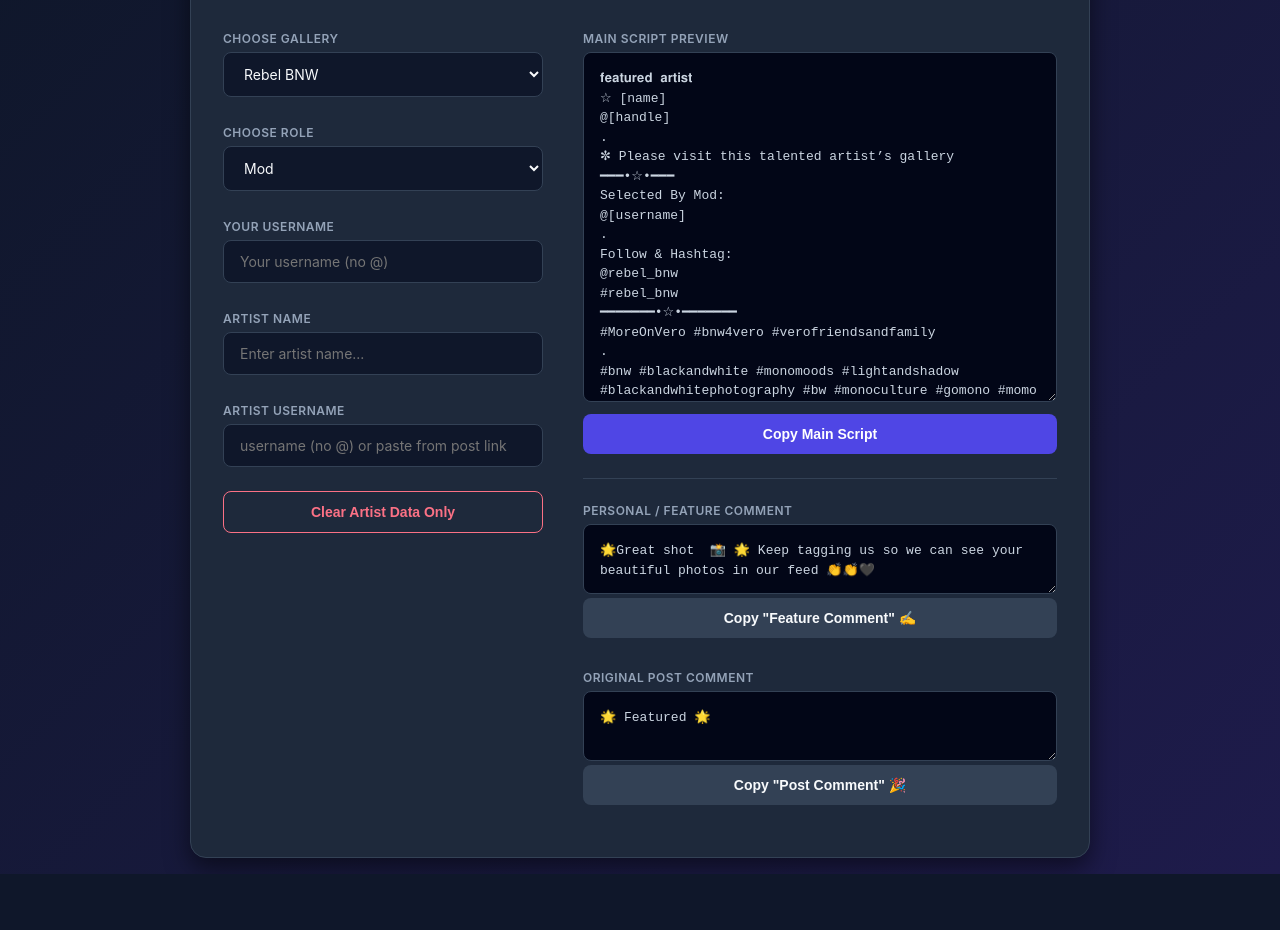
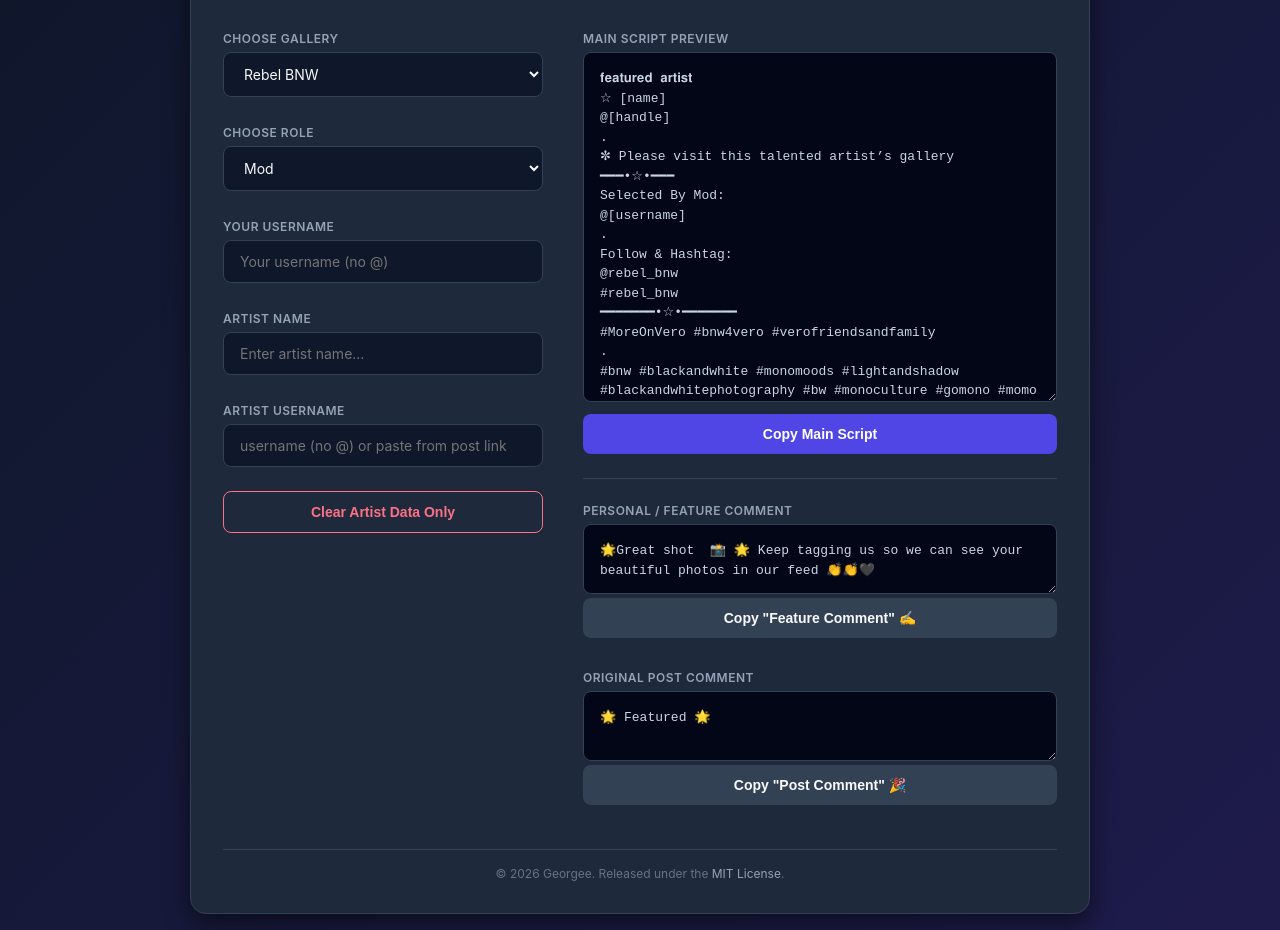
Before and after one commit to pesstoss/Rebel-Scripts, a plain HTML site: page index.html in a window 1280 px wide. Shown: the part 100-1030 px from the top of the page. Before the commit the page ends 974 px from the top, so only its background shows below. Drawn offline with Linux system fonts and the light colour scheme.

Commit message:
Add copyright footer to index.html
Added a copyright footer with license information.

```diff
--- a/index.html
+++ b/index.html
@@ -164,7 +164,18 @@
             .preview-box.small { height: 70px; }
             input, select { font-size: 14px; }
         }
+    .footer {
+            text-align: center;
+            font-size: 0.75rem;
+            color: #64748b;
+            margin-top: 24px;
+            padding-top: 16px;
+            border-top: 1px solid #334155;
+        }
+        .footer a { color: #94a3b8; text-decoration: none; }
+        .footer a:hover { color: #f8fafc; text-decoration: underline; }
     </style>
+
 </head>
 
 <body onload="loadSettings()">
@@ -221,6 +232,10 @@
             <textarea id="consoleComment2" readonly class="preview-box small"></textarea>
             <button class="btn-alt" onclick="copyPost(this)">Copy "Post Comment" 🎉</button>
         </div>
+    </div>
+    <!-- Copyright footer -->
+    <div class="footer">
+        &copy; 2026 Georgee. Released under the <a href="https://opensource.org/licenses/MIT" target="_blank">MIT License</a>.
     </div>
 </div>
 
```
